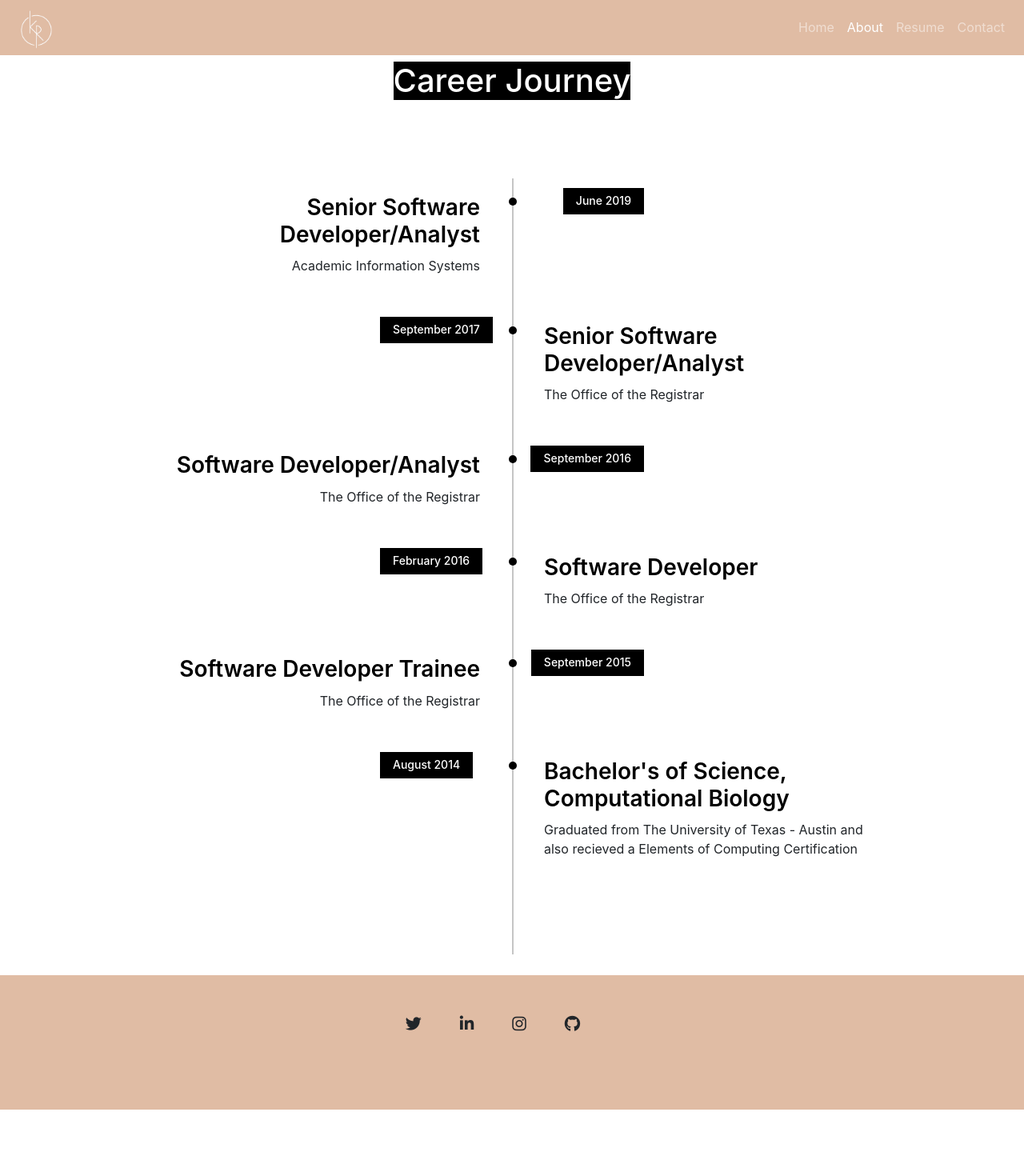
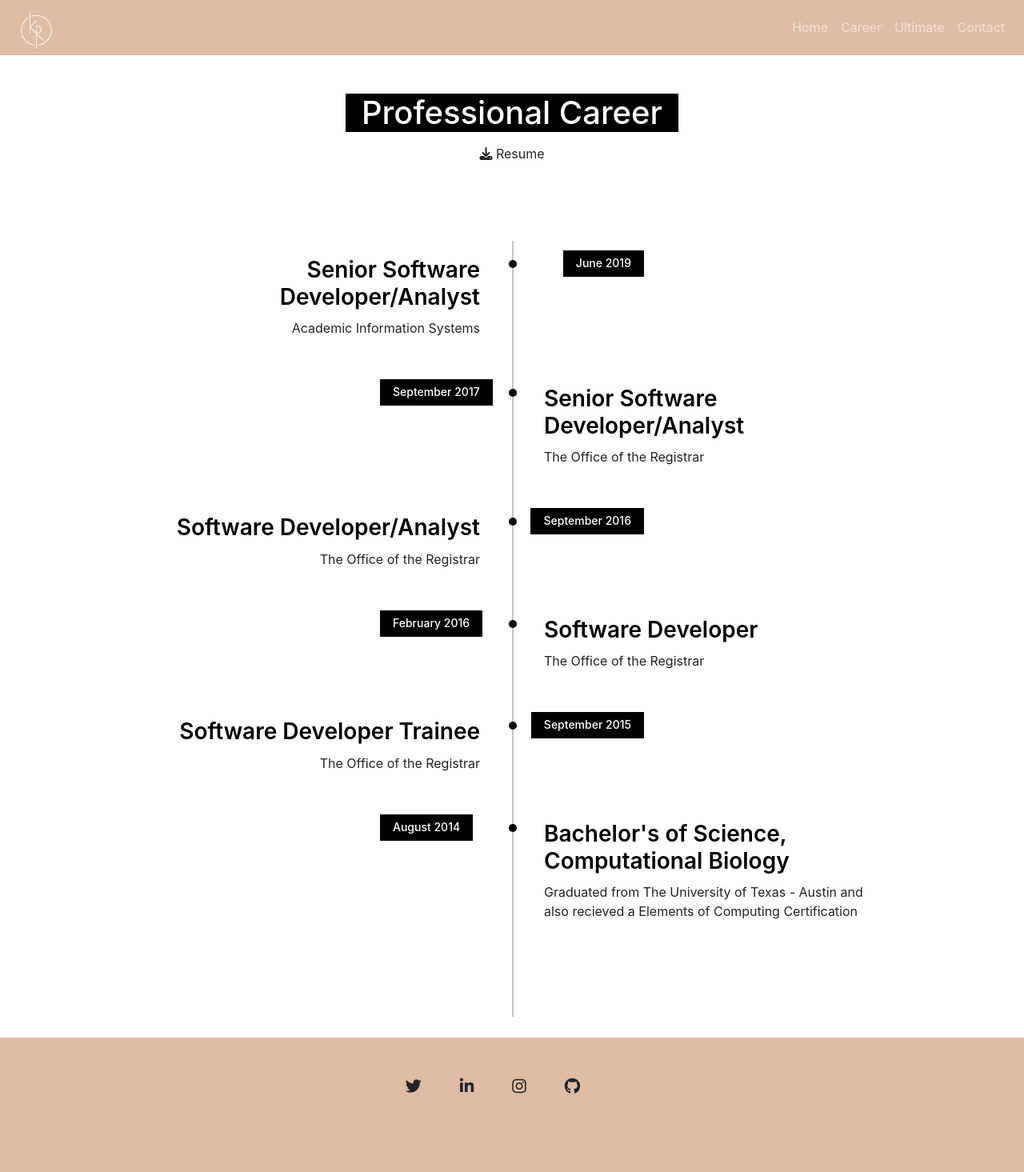
Before and after one commit to kaylaramirez/personal-app, a Django app: page /resume/ in a window 1280 px wide. Shown: the whole page at 80% size. Before the commit the page ends 1387 px from the top, so only its background shows below. Run offline with Django 3.2, Linux system fonts and the light colour scheme; some libraries are stand-ins or nearby versions.

Commit message:
removed about from nav and added ultimate. added download button for resume

```diff
--- a/common/static/common/css/common.css
+++ b/common/static/common/css/common.css
@@ -62,6 +62,8 @@
 h1{
   color: white;
   background-color: black;
+  padding-left: 0.5em;
+  padding-right: 0.5em;
 }
 
 .job-title{
--- a/common/templates/common/navigation.html
+++ b/common/templates/common/navigation.html
@@ -48,11 +48,11 @@
           <li class="nav-item">
             <a class="nav-link" href="{% url 'home:home' %}">Home</a>
           </li>
-          <li class="nav-item active">
-            <a class="nav-link" href="{% url 'home:about' %}">About</a>
+          <li class="nav-item">
+            <a class="nav-link" href="{% url 'home:resume' %}">Career</a>
           </li>
           <li class="nav-item">
-            <a class="nav-link" href="{% url 'home:resume' %}">Resume</a>
+            <a class="nav-link" href="{% url 'home:ultimate' %}">Ultimate</a>
           </li>
           <li class="nav-item">
             <a class="nav-link" href="{% url 'home:contact' %}">Contact</a>
--- a/home/templates/home/contact.html
+++ b/home/templates/home/contact.html
@@ -2,9 +2,9 @@
 
 {% block content %}
 
-<div class='container-fluid'>
-  <div>
-    <h3> Contact Me! </h3>
+<div class='container-fluid pt-5'>
+  <div class='d-flex justify-content-center'>
+    <h1> Contact Me! </h1>
   </div>
   <form id='contact-form' class='form-inline' method="get" action="{% url 'home:contact' %}"">
     <fieldset>
--- a/home/templates/home/resume.html
+++ b/home/templates/home/resume.html
@@ -2,11 +2,16 @@
 
 {% block content %}
 
-<div class='container pt-2 d-flex flex-column align-items-center justify-content-center'>
+<div class='container pt-5 d-flex flex-column align-items-center justify-content-center'>
   <!-- <embed src="/static/common/KaylaRamirez_Resume.pdf" type="application/pdf"
        width="700" height="975">
   -->
-  <h1>Career Journey</h1>
+  <h1>Professional Career</h1>
+  <a href='/static/common/KaylaRamirez_Resume.pdf' download>
+    <button class='btn'>
+      <i class='fa fa-download'></i> Resume
+    </button>
+  </a>
   <div class="timeline">
     <ul>
       <li>
--- a/home/urls.py
+++ b/home/urls.py
@@ -3,10 +3,11 @@ URL configuration for home app
 """
 from django.conf.urls import url
 
-from home.views import HomeView, ContactView, AboutView, ResumeView
+from home.views import HomeView, ContactView, AboutView, ResumeView, UltimateView
 
 app_name = 'home'
 urlpatterns = [
+    url(r'^ultimate/', UltimateView.as_view(), name='ultimate'),
     url(r'^resume/', ResumeView.as_view(), name='resume'),
     url(r'^about/', AboutView.as_view(), name='about'),
     url(r'^contact/', ContactView.as_view(), name='contact'),
--- a/home/views.py
+++ b/home/views.py
@@ -48,3 +48,6 @@ class ResumeView(TemplateView):
 
     def get(self, request, *args, **kwargs):
         return self.render_to_response(self.get_context_data(**kwargs))
+
+class UltimateView(TemplateView):
+    template_name = 'home/ultimate.html'
```
Also changed, not shown: common/constants.py (added, +33 -0 lines), home/templates/home/ultimate.html (added, +11 -0 lines).
